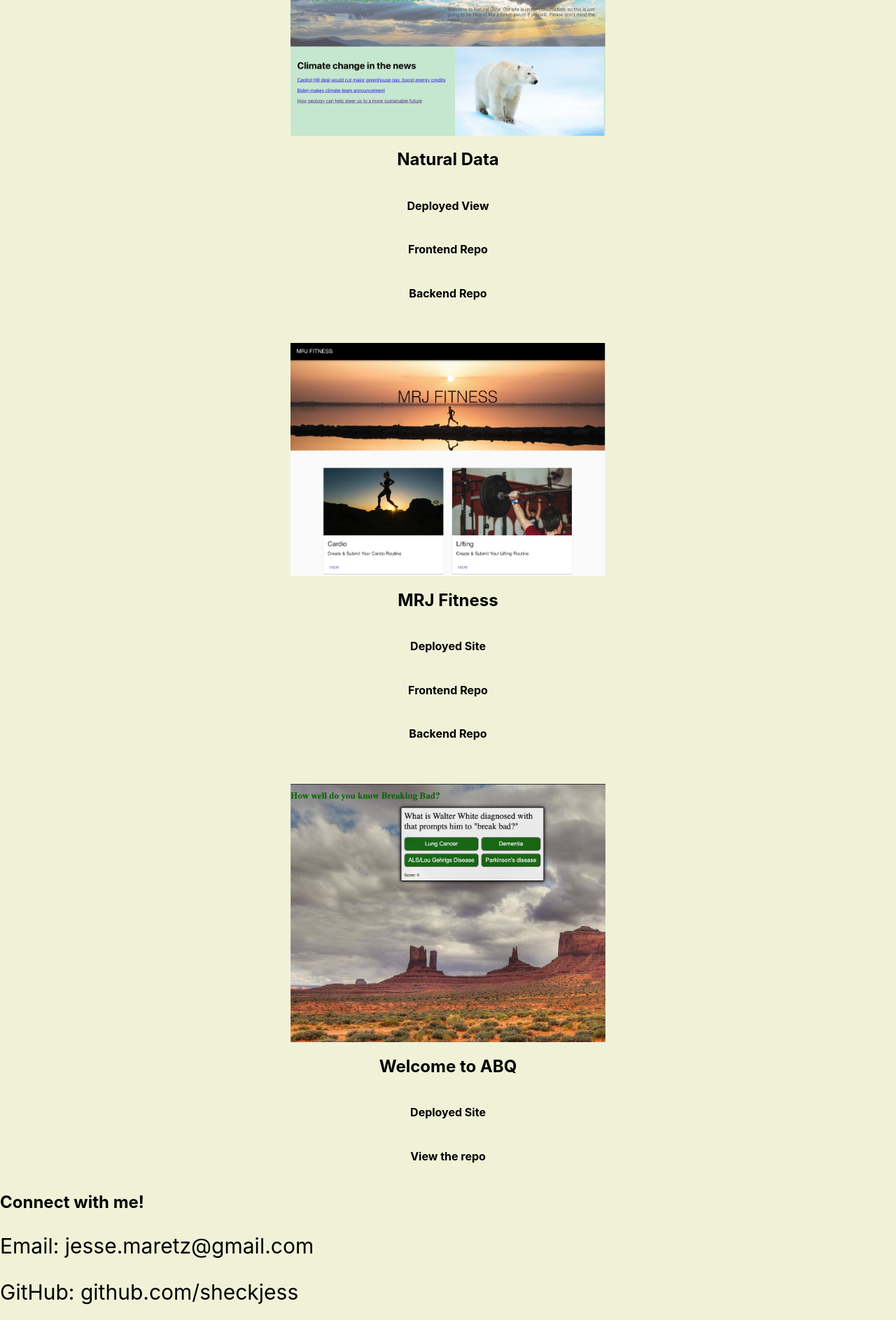
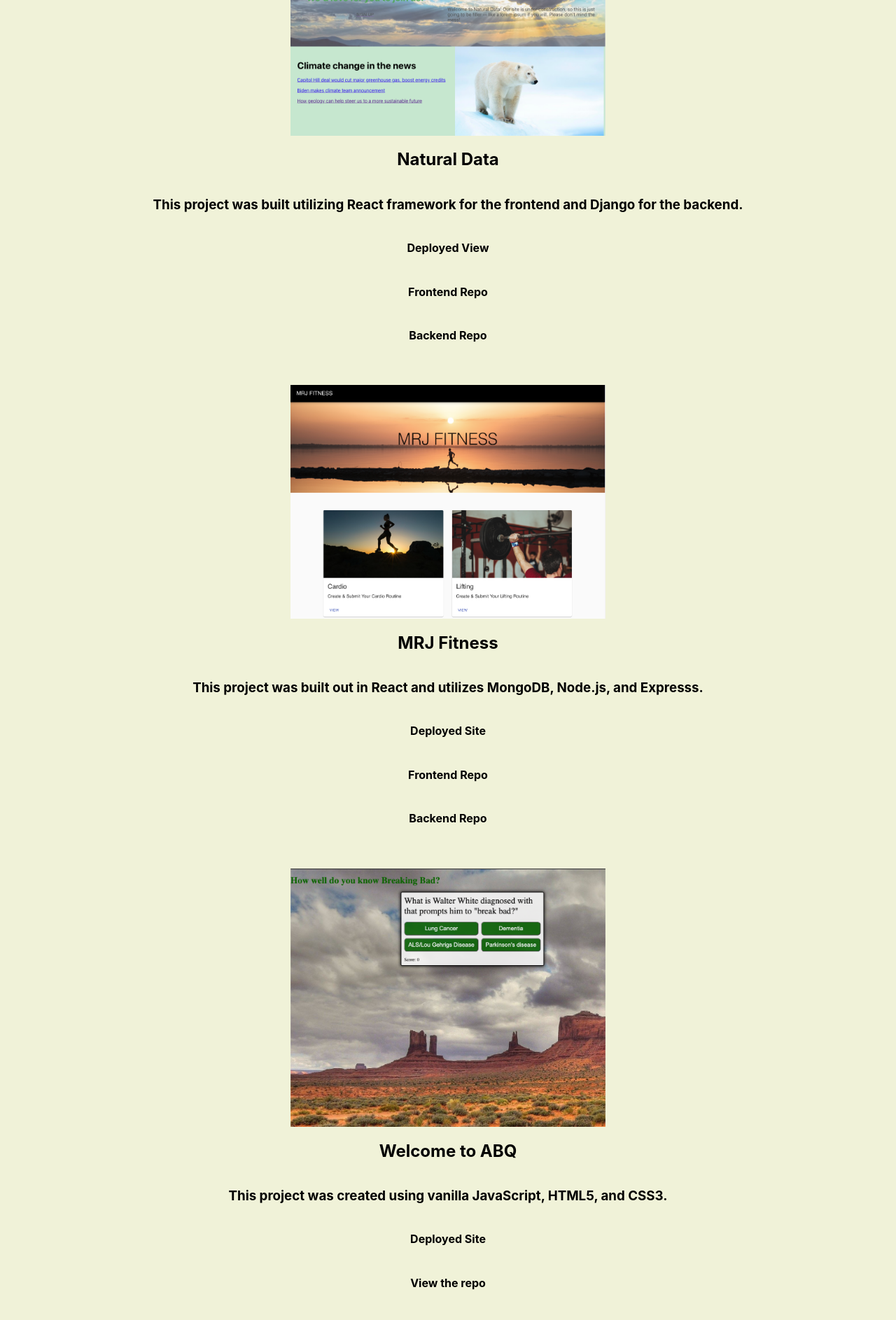
Before and after one commit to sheckjess/my-portfolio-site, a React (Create React App) app: page / in a window 1280 px wide. Shown: the part 1033-2919 px from the top of the page at 70% size. Built offline with nearby package versions, Linux system fonts and the light colour scheme.

Commit message:
added proj description

```diff
--- a/src/App.js
+++ b/src/App.js
@@ -108,6 +108,7 @@ render() {
         <img src={naturaldata}
         onClick={this.handleNaturalData}/>
         <h2>Natural Data</h2>
+        <h3>This project was built utilizing React framework for the frontend and Django for the backend.</h3>
         <h4 onClick={this.handleNattyDep}>Deployed View</h4>
         <h4 onClick={this.handleNattyFront}>Frontend Repo</h4>
         <h4 onClick={this.handleNattyBack}>Backend Repo</h4>
@@ -116,6 +117,7 @@ render() {
         <img src={mrj}
         onClick={this.handleMRJ} />
         <h2>MRJ Fitness</h2>
+        <h3>This project was built out in React and utilizes MongoDB, Node.js, and Expresss.</h3>
         <h4 onClick={this.handleMRJDep}>Deployed Site</h4>
         <h4 onClick={this.handleMRJFront}>Frontend Repo</h4>
         <h4 onClick={this.handleMRJBack}>Backend Repo</h4>
@@ -124,6 +126,7 @@ render() {
         <img src={abq}
         onClick={this.handleABQ} />
         <h2>Welcome to ABQ</h2>
+        <h3>This project was created using vanilla JavaScript, HTML5, and CSS3.</h3>
         <h4 onClick={this.handleABQDep}>Deployed Site</h4>
         <h4 onClick={this.handleABQRepo}>View the repo</h4>
       </div>
```
Also changed, not shown: 1 other file (tests, documents, lock files or other folders).
